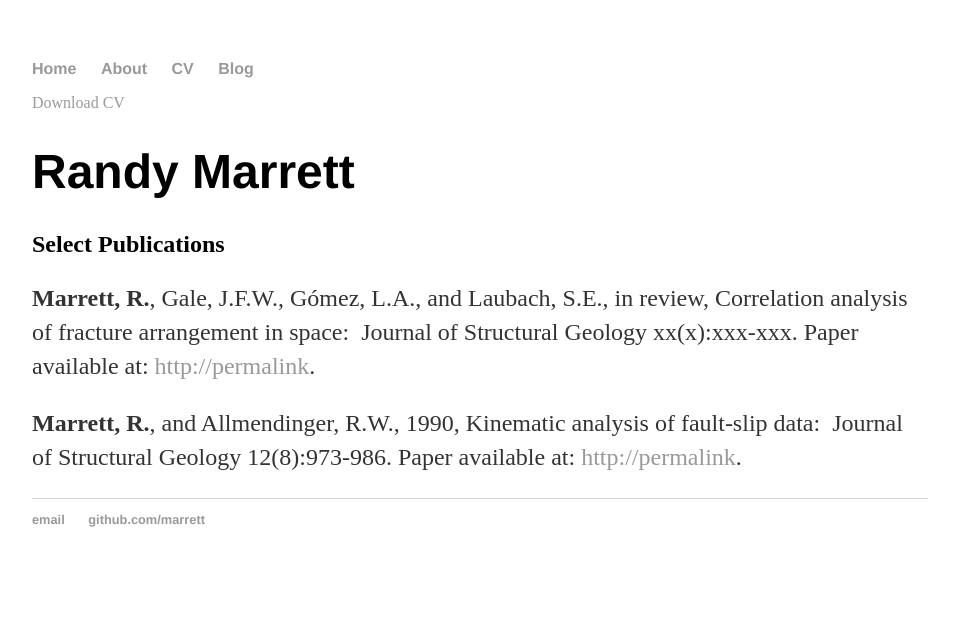
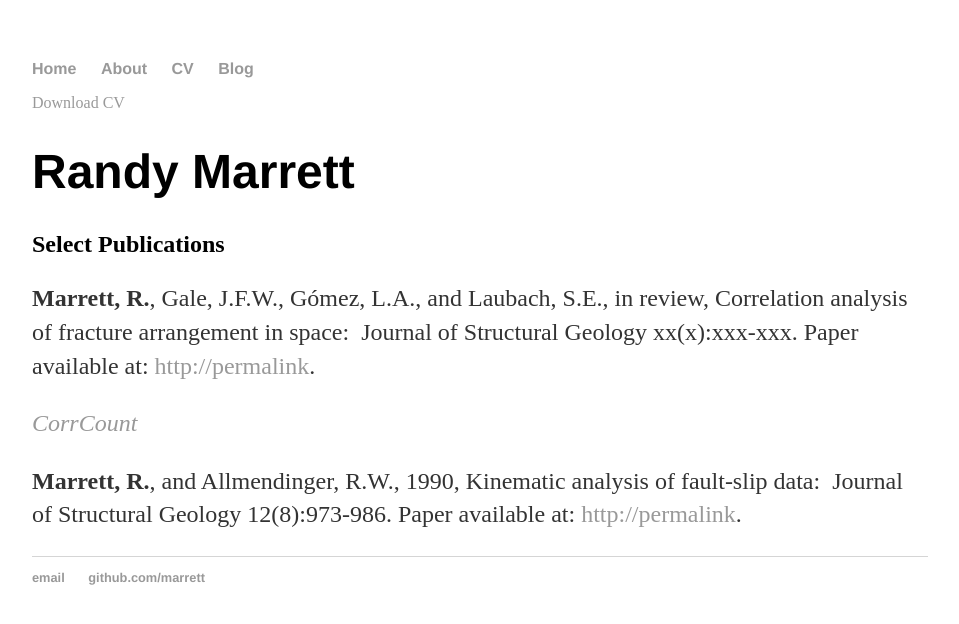
Before and after one commit to marrett/github.io, a Jekyll site: the page built from cv/index.html, in a window 1280 px wide. Shown: the top 624 px of the page, without its empty margins (160-1119 px from the left). Built offline with Jekyll 4.4.1, drawn with Linux system fonts in a browser that asks for light colours.

Commit message:
Update index.html

```diff
--- a/cv/index.html
+++ b/cv/index.html
@@ -11,6 +11,8 @@ title: CV of Your Name
 
 					<p><strong>Marrett, R.</strong>, Gale, J.F.W., Gómez, L.A., and Laubach, S.E., in review, Correlation analysis of fracture arrangement in space: Journal of Structural Geology xx(x):xxx-xxx. Paper available at: <a href="#">http://permalink</a>.
 
+					<p><em><a href="https://github.com/marrett/CorrelationCount">CorrCount</a></em></p>
+
 					<p><strong>Marrett, R.</strong>, and Allmendinger, R.W., 1990, Kinematic analysis of fault-slip data: Journal of Structural Geology 12(8):973-986. Paper available at: <a href="https://www.researchgate.net/profile/Randall_Marrett/publication/222322317_Kinematic_analysis_of_fault-slip_data/links/02e7e52a9dee09bd48000000/Kinematic-analysis-of-fault-slip-data.pdf">http://permalink</a>.
 
 	</div>
```
